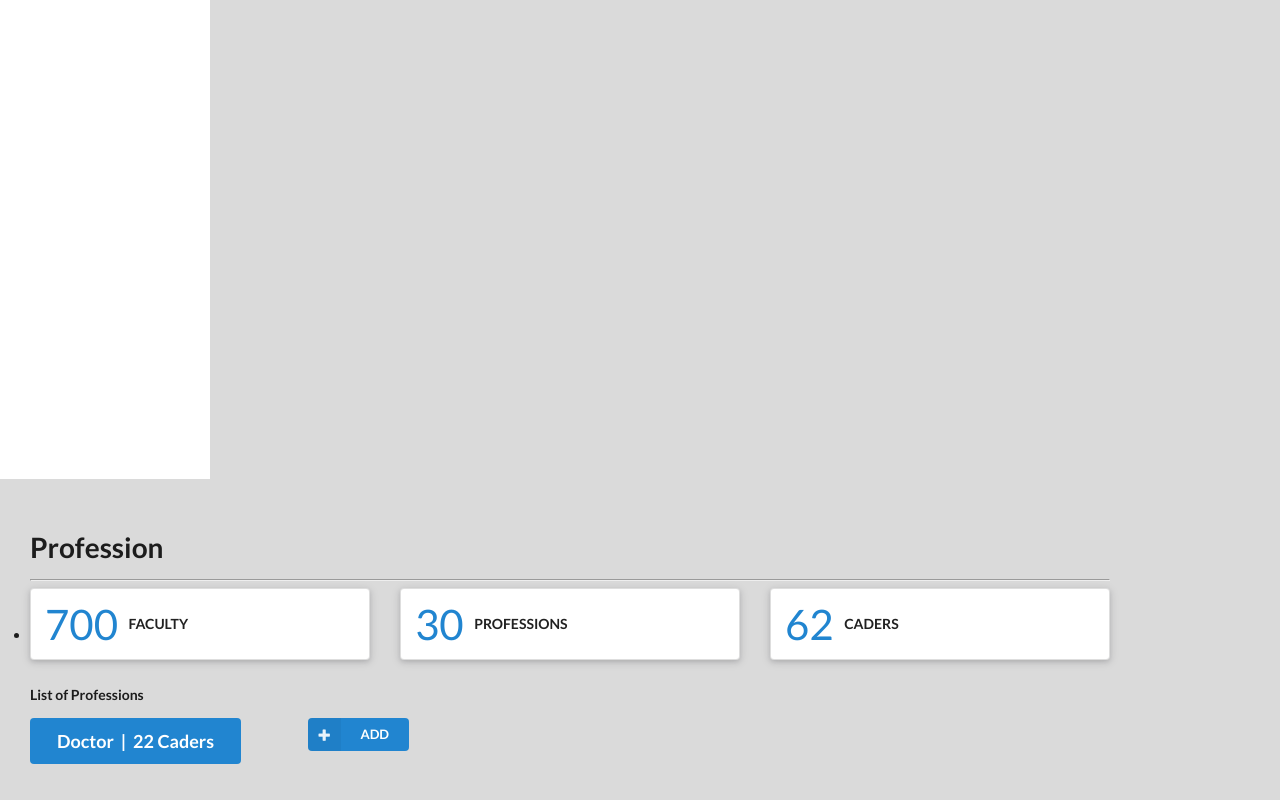
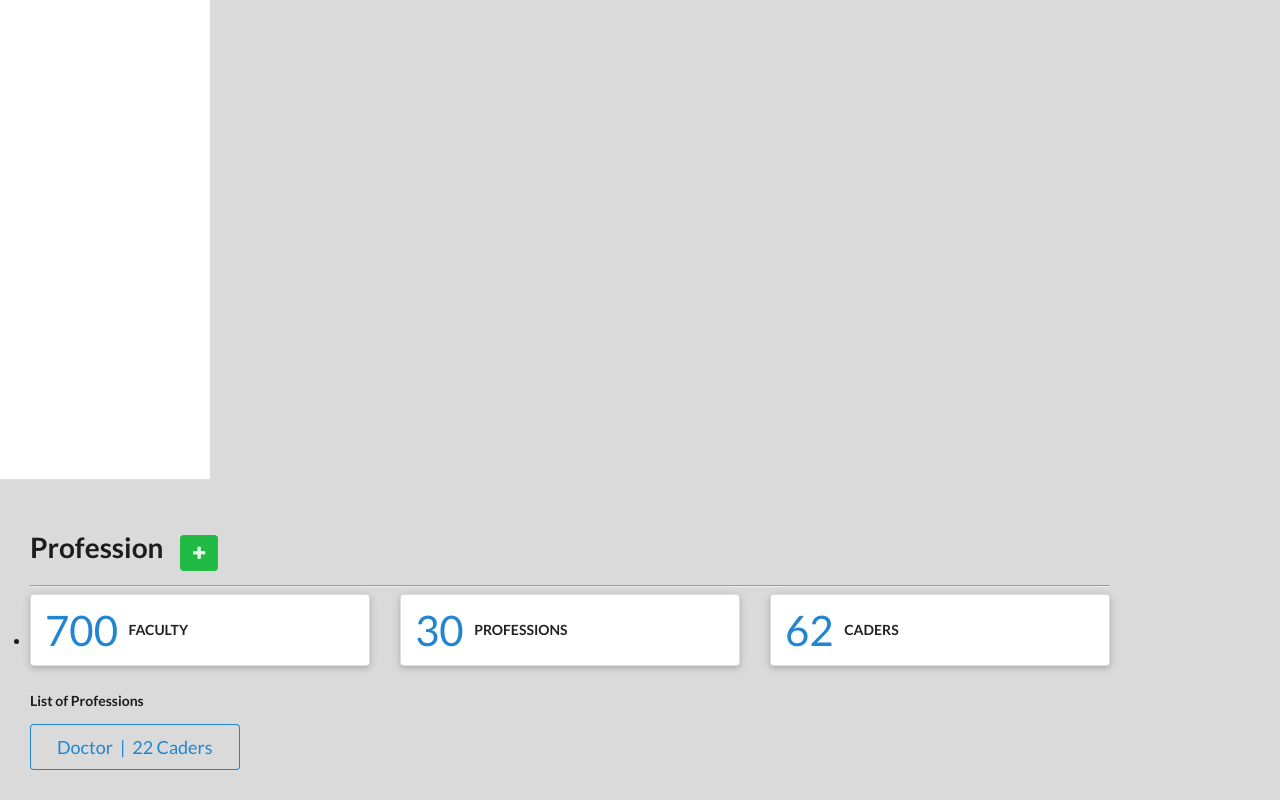
Before and after one commit to APMIS-HMS/cepportal, an Angular app: page /dashboard/profession in a window 1280 px wide. Shown: the part 381-1181 px from the top of the page. Built offline with nearby package versions, Linux system fonts and the light colour scheme.

Commit message:
Added Models

```diff
--- a/src/app/dashboard/profession/add-profession/add-profession.component.html
+++ b/src/app/dashboard/profession/add-profession/add-profession.component.html
@@ -14,9 +14,11 @@
                 </button>
             <input type="text" placeholder="e.g. Senior Consultant">
         </div>
-        <br>
-        <div class=""></div>
-        <span>please enter when to create</span>
+        <br><br>
+        <div>
+            <button class="ui grey button">Consultant</button>
+        </div>
+        <span>Press enter to add</span>
     </div>
     <div class="actions">
         <button class="ui blue button">Add</button>
--- a/src/app/dashboard/profession/add-profession/add-profession.component.ts
+++ b/src/app/dashboard/profession/add-profession/add-profession.component.ts
@@ -1,6 +1,8 @@
 import { Component, OnInit } from '@angular/core';
-import {Router} from '@angular/router';
 import {ProfessionComponent} from '../profession.component';
+import { Profession } from '../../../models/profession';
+import { Cader } from '../../../models/cader';
+import { Error } from '../../../models/error';
 
 @Component({
   selector: 'add-profession',
@@ -8,11 +10,30 @@ import {ProfessionComponent} from '../profession.component';
   styleUrls: ['./add-profession.component.css']
 })
 export class AddProfessionComponent implements OnInit {
+  profession: Profession;
+  cader: Cader;
+  caders: Cader[];
+  error: Error;
 
-  constructor(public router: Router) { }
+  constructor() { }
 
   ngOnInit() {
+  }
 
+  addCaders(name) {
+    const newCader = this.cader;
+    newCader.name = name;
+    this.caders.push(newCader);
+  }
+  addProfession(name) {
+    if (this.caders.length > 0) {
+      const newProfession = this.profession;
+      newProfession.name = name;
+      newProfession.caders = this.caders;
+    } else {
+      this.error.message = 'Please cader first';
+      this.error.isSet = true;
+    }
   }
 
 }
--- a/src/app/dashboard/profession/profession.component.html
+++ b/src/app/dashboard/profession/profession.component.html
@@ -1,19 +1,18 @@
 <div class="page-content">
-    <h1>Profession</h1>
+    <h1>Profession &nbsp;
+        <a (click)="addProfessionView()" class="ui green icon button">
+            <i class="icon add"></i>
+        </a>
+    </h1>
     <hr>
     <summary></summary>
     <!-- <hr> -->
     <h5>List of Professions</h5>
     <div class="row">
         <div class="col-lg-3">
-            <div class="ui button blue big">
+            <div class="ui button basic blue big">
                 Doctor&nbsp; | &nbsp;22 Caders
             </div>
-        </div>
-        <div class="col-lg-3">
-            <a (click)="addProfessionView()" class="ui blue labeled icon small button">
-                <i class="icon add"></i> ADD
-            </a>
         </div>
     </div>
 </div>
--- a/src/app/dashboard/profession/profession.component.ts
+++ b/src/app/dashboard/profession/profession.component.ts
@@ -1,4 +1,5 @@
 import { Component, OnInit } from '@angular/core';
+
 declare var $;
 
 @Component({
@@ -19,4 +20,5 @@ export class ProfessionComponent implements OnInit {
       closable : false
     });
   }
+
 }
--- /dev/null
+++ b/src/app/models/cader.ts
@@ -0,0 +1,3 @@
+export interface Cader {
+    name: String;
+}
--- /dev/null
+++ b/src/app/models/error.ts
@@ -0,0 +1,4 @@
+export interface Error {
+    message: String;
+    isSet: boolean;
+}
--- /dev/null
+++ b/src/app/models/profession.ts
@@ -0,0 +1,5 @@
+import { Cader } from './cader';
+export interface Profession {
+    name: String;
+    caders: Cader[];
+}
```
